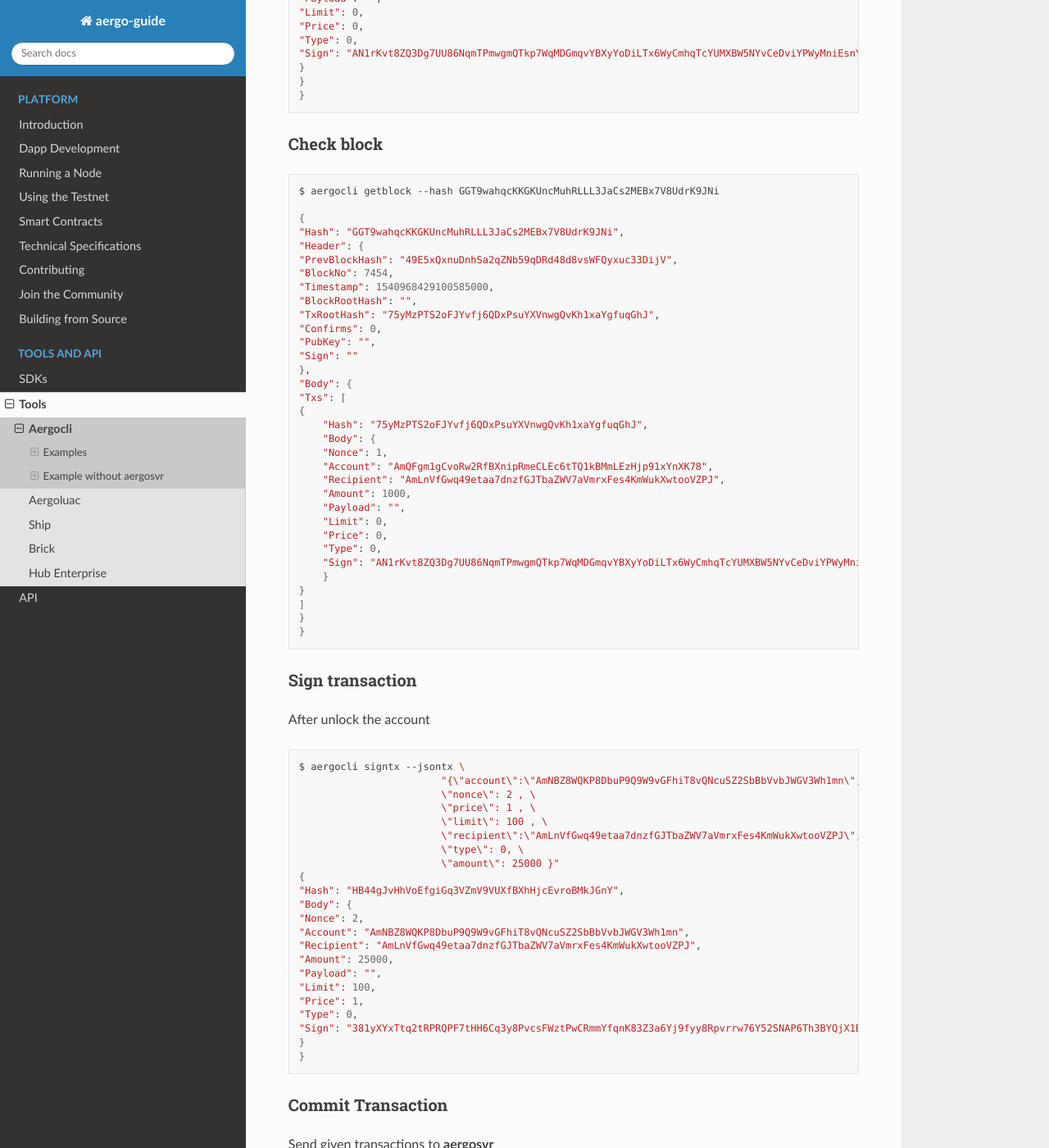
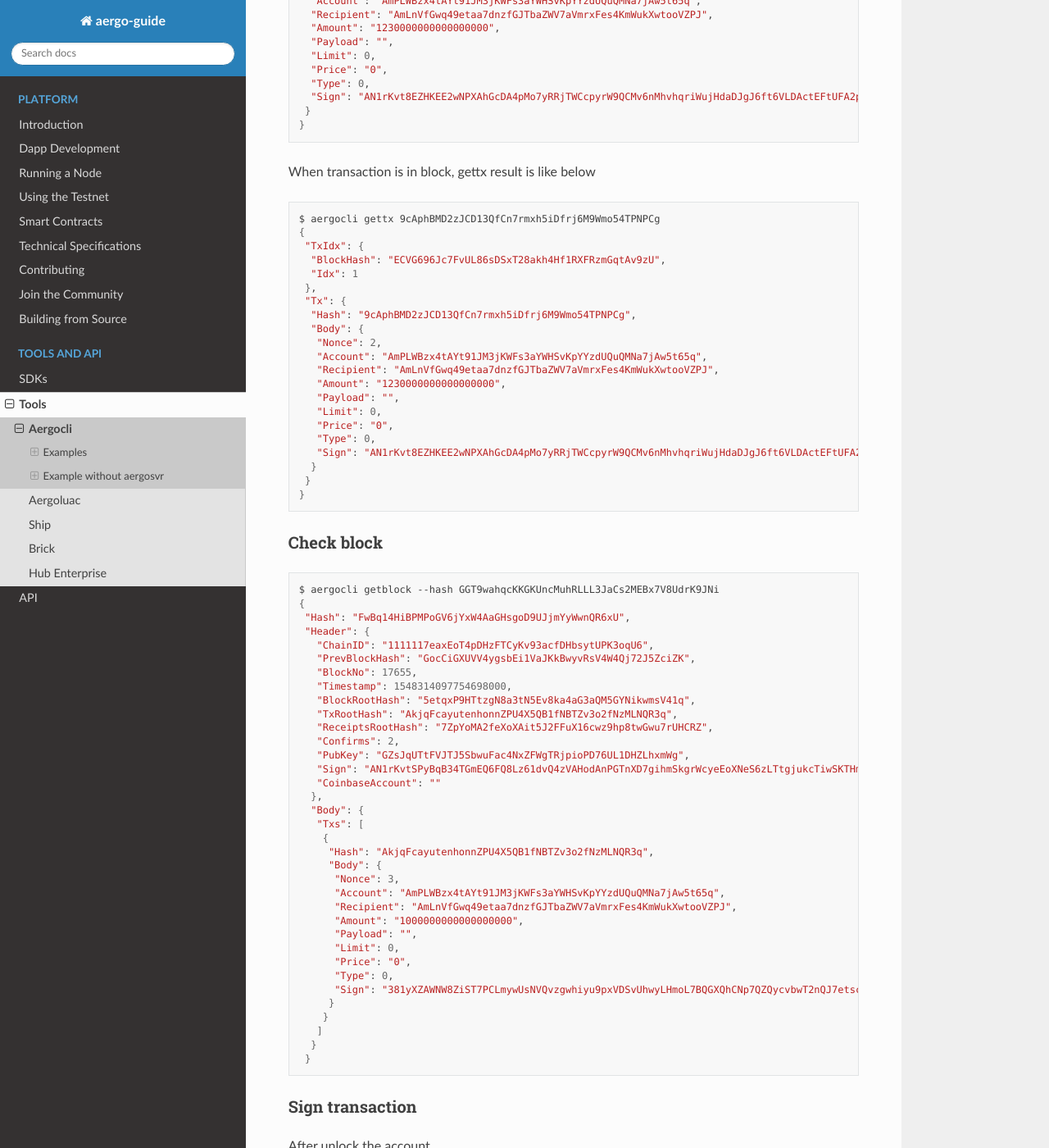
Before and after one commit to aergoio/guide, a Sphinx documentation site: the page built from source/tools/aergocli.rst, in a window 1280 px wide and 1400 px high, scrolled down 2079 px. Shown: the whole window at 82% size. Built offline with Sphinx 7.4.7 and the Read the Docs theme 2.0.0, drawn with Linux system fonts in a browser that asks for light colours; some of the changed text lies outside the part shown.

Commit message:
Update aergocli.rst

```diff
--- a/source/tools/aergocli.rst
+++ b/source/tools/aergocli.rst
@@ -85,35 +85,60 @@
 
 .. code-block:: shell
 
-    $ ./aergocli sendtx --from AmQFgm1gCvoRw2RfBXnipRmeCLEc6tTQ1kBMmLEzHjp91xYnXK78 --to AmLnVfGwq49etaa7dnzfGJTbaZWV7aVmrxFes4KmWukXwtooVZPJ --amount 1000
-    75yMzPTS2oFJYvfj6QDxPsuYXVnwgQvKh1xaYgfuqGhJ TX_OK
+    $ ./aergocli sendtx --from AmPLWBzx4tAYt91JM3jKWFs3aYWHSvKpYYzdUQuQMNa7jAw5t65q --to AmLnVfGwq49etaa7dnzfGJTbaZWV7aVmrxFes4KmWukXwtooVZPJ --amount 1aergo
+    {
+     "hash": "AkjqFcayutenhonnZPU4X5QB1fNBTZv3o2fNzMLNQR3q"
+    }
 
 Look up transaction
 ~~~~~~~~~~~~~~~~~~~
 
+Use gettx command. If transaction is in block, return transaction with index that represent where it's included.
+
+When transaction is in mempool, gettx result is like below
+
 .. code-block:: shell
 
-    $ aergocli gettx 75yMzPTS2oFJYvfj6QDxPsuYXVnwgQvKh1xaYgfuqGhJ
+    $ aergocli gettx 9cAphBMD2zJCD13QfCn7rmxh5iDfrj6M9Wmo54TPNPCg
+    {
+     "Hash": "9cAphBMD2zJCD13QfCn7rmxh5iDfrj6M9Wmo54TPNPCg",
+     "Body": {
+      "Nonce": 2,
+      "Account": "AmPLWBzx4tAYt91JM3jKWFs3aYWHSvKpYYzdUQuQMNa7jAw5t65q",
+      "Recipient": "AmLnVfGwq49etaa7dnzfGJTbaZWV7aVmrxFes4KmWukXwtooVZPJ",
+      "Amount": "1230000000000000000",
+      "Payload": "",
+      "Limit": 0,
+      "Price": "0",
+      "Type": 0,
+      "Sign": "AN1rKvt8EZHKEE2wNPXAhGcDA4pMo7yRRjTWCcpyrW9QCMv6nMhvhqriWujHdaDJgJ6ft6VLDActEFtUFA2pRnRJFVFSWxPSR"
+     }
+    }
 
-    Confirm:  {
-    "TxIdx": {
-    "BlockHash": "GGT9wahqcKKGKUncMuhRLLL3JaCs2MEBx7V8UdrK9JNi",
-    "Idx": 0
-    },
-    "Tx": {
-    "Hash": "75yMzPTS2oFJYvfj6QDxPsuYXVnwgQvKh1xaYgfuqGhJ",
-    "Body": {
-    "Nonce": 1,
-    "Account": "AmQFgm1gCvoRw2RfBXnipRmeCLEc6tTQ1kBMmLEzHjp91xYnXK78",
-    "Recipient": "AmLnVfGwq49etaa7dnzfGJTbaZWV7aVmrxFes4KmWukXwtooVZPJ",
-    "Amount": 1000,
-    "Payload": "",
-    "Limit": 0,
-    "Price": 0,
-    "Type": 0,
-    "Sign": "AN1rKvt8ZQ3Dg7UU86NqmTPmwgmQTkp7WqMDGmqvYBXyYoDiLTx6WyCmhqTcYUMXBW5NYvCeDviYPWyMniEsnYsYz2AdXFCno"
-    }
-    }
+When transaction is in block, gettx result is like below
+
+.. code-block:: shell
+
+    $ aergocli gettx 9cAphBMD2zJCD13QfCn7rmxh5iDfrj6M9Wmo54TPNPCg
+    {
+     "TxIdx": {
+      "BlockHash": "ECVG696Jc7FvUL86sDSxT28akh4Hf1RXFRzmGqtAv9zU",
+      "Idx": 1
+     },
+     "Tx": {
+      "Hash": "9cAphBMD2zJCD13QfCn7rmxh5iDfrj6M9Wmo54TPNPCg",
+      "Body": {
+       "Nonce": 2,
+       "Account": "AmPLWBzx4tAYt91JM3jKWFs3aYWHSvKpYYzdUQuQMNa7jAw5t65q",
+       "Recipient": "AmLnVfGwq49etaa7dnzfGJTbaZWV7aVmrxFes4KmWukXwtooVZPJ",
+       "Amount": "1230000000000000000",
+       "Payload": "",
+       "Limit": 0,
+       "Price": "0",
+       "Type": 0,
+       "Sign": "AN1rKvt8EZHKEE2wNPXAhGcDA4pMo7yRRjTWCcpyrW9QCMv6nMhvhqriWujHdaDJgJ6ft6VLDActEFtUFA2pRnRJFVFSWxPSR"
+      }
+     }
     }
 
 Check block
@@ -122,38 +147,40 @@
 .. code-block:: shell
 
     $ aergocli getblock --hash GGT9wahqcKKGKUncMuhRLLL3JaCs2MEBx7V8UdrK9JNi
-
     {
-    "Hash": "GGT9wahqcKKGKUncMuhRLLL3JaCs2MEBx7V8UdrK9JNi",
-    "Header": {
-    "PrevBlockHash": "49E5xQxnuDnhSa2qZNb59qDRd48d8vsWFQyxuc33DijV",
-    "BlockNo": 7454,
-    "Timestamp": 1540968429100585000,
-    "BlockRootHash": "",
-    "TxRootHash": "75yMzPTS2oFJYvfj6QDxPsuYXVnwgQvKh1xaYgfuqGhJ",
-    "Confirms": 0,
-    "PubKey": "",
-    "Sign": ""
-    },
-    "Body": {
-    "Txs": [
-    {
-        "Hash": "75yMzPTS2oFJYvfj6QDxPsuYXVnwgQvKh1xaYgfuqGhJ",
-        "Body": {
-        "Nonce": 1,
-        "Account": "AmQFgm1gCvoRw2RfBXnipRmeCLEc6tTQ1kBMmLEzHjp91xYnXK78",
-        "Recipient": "AmLnVfGwq49etaa7dnzfGJTbaZWV7aVmrxFes4KmWukXwtooVZPJ",
-        "Amount": 1000,
-        "Payload": "",
-        "Limit": 0,
-        "Price": 0,
-        "Type": 0,
-        "Sign": "AN1rKvt8ZQ3Dg7UU86NqmTPmwgmQTkp7WqMDGmqvYBXyYoDiLTx6WyCmhqTcYUMXBW5NYvCeDviYPWyMniEsnYsYz2AdXFCno"
+     "Hash": "FwBq14HiBPMPoGV6jYxW4AaGHsgoD9UJjmYyWwnQR6xU",
+     "Header": {
+       "ChainID": "1111117eaxEoT4pDHzFTCyKv93acfDHbsytUPK3oqU6",
+       "PrevBlockHash": "GocCiGXUVV4ygsbEi1VaJKkBwyvRsV4W4Qj72J5ZciZK",
+       "BlockNo": 17655,
+       "Timestamp": 1548314097754698000,
+       "BlockRootHash": "5etqxP9HTtzgN8a3tN5Ev8ka4aG3aQM5GYNikwmsV41q",
+       "TxRootHash": "AkjqFcayutenhonnZPU4X5QB1fNBTZv3o2fNzMLNQR3q",
+       "ReceiptsRootHash": "7ZpYoMA2feXoXAit5J2FFuX16cwz9hp8twGwu7rUHCRZ",
+       "Confirms": 2,
+       "PubKey": "GZsJqUTtFVJTJ5SbwuFac4NxZFWgTRjpioPD76UL1DHZLhxmWg",
+       "Sign": "AN1rKvtSPyBqB34TGmEQ6FQ8Lz61dvQ4zVAHodAnPGTnXD7gihmSkgrWcyeEoXNeS6zLTtgjukcTiwSKTHmMATGe8PXgwcJJK",
+       "CoinbaseAccount": ""
+      },
+      "Body": {
+       "Txs": [
+        {
+         "Hash": "AkjqFcayutenhonnZPU4X5QB1fNBTZv3o2fNzMLNQR3q",
+         "Body": {
+          "Nonce": 3,
+          "Account": "AmPLWBzx4tAYt91JM3jKWFs3aYWHSvKpYYzdUQuQMNa7jAw5t65q",
+          "Recipient": "AmLnVfGwq49etaa7dnzfGJTbaZWV7aVmrxFes4KmWukXwtooVZPJ",
+          "Amount": "1000000000000000000",
+          "Payload": "",
+          "Limit": 0,
+          "Price": "0",
+          "Type": 0,
+          "Sign": "381yXZAWNW8ZiST7PCLmywUsNVQvzgwhiyu9pxVDSvUhwyLHmoL7BQGXQhCNp7QZQycvbwT2nQJ7etscArfRbHu98Qi5MSmY"
+         }
         }
-    }
-    ]
-    }
-    }
+       ]
+      }
+     }
 
 Sign transaction
 ~~~~~~~~~~~~~~~~
@@ -162,27 +189,28 @@
 
 .. code-block:: shell
 
-    $ aergocli signtx --jsontx \
-                            "{\"account\":\"AmNBZ8WQKP8DbuP9Q9W9vGFhiT8vQNcuSZ2SbBbVvbJWGV3Wh1mn\", \
-                            \"nonce\": 2 , \
-                            \"price\": 1 , \
-                            \"limit\": 100 , \
-                            \"recipient\":\"AmLnVfGwq49etaa7dnzfGJTbaZWV7aVmrxFes4KmWukXwtooVZPJ\", \
-                            \"type\": 0, \
-                            \"amount\": 25000 }"
+    $ aergocli signtx --jsontx "{ \
+    \"Nonce\": 2, \
+    \"Account\": \"AmPLWBzx4tAYt91JM3jKWFs3aYWHSvKpYYzdUQuQMNa7jAw5t65q\", \
+    \"Recipient\": \"AmLnVfGwq49etaa7dnzfGJTbaZWV7aVmrxFes4KmWukXwtooVZPJ\", \
+    \"Amount\": \"1.23aergo\", \
+    \"Payload\": \"\", \
+    \"Limit\": 0, \
+    \"Price\": \"0\", \
+    \"Type\": 0 }"
     {
-    "Hash": "HB44gJvHhVoEfgiGq3VZmV9VUXfBXhHjcEvroBMkJGnY",
-    "Body": {
-    "Nonce": 2,
-    "Account": "AmNBZ8WQKP8DbuP9Q9W9vGFhiT8vQNcuSZ2SbBbVvbJWGV3Wh1mn",
-    "Recipient": "AmLnVfGwq49etaa7dnzfGJTbaZWV7aVmrxFes4KmWukXwtooVZPJ",
-    "Amount": 25000,
-    "Payload": "",
-    "Limit": 100,
-    "Price": 1,
-    "Type": 0,
-    "Sign": "381yXYxTtq2tRPRQPF7tHH6Cq3y8PvcsFWztPwCRmmYfqnK83Z3a6Yj9fyy8Rpvrrw76Y52SNAP6Th3BYQjX1Bcmf6NQrDHQ"
-    }
+     "Hash": "9cAphBMD2zJCD13QfCn7rmxh5iDfrj6M9Wmo54TPNPCg",
+     "Body": {
+      "Nonce": 2,
+      "Account": "AmPLWBzx4tAYt91JM3jKWFs3aYWHSvKpYYzdUQuQMNa7jAw5t65q",
+      "Recipient": "AmLnVfGwq49etaa7dnzfGJTbaZWV7aVmrxFes4KmWukXwtooVZPJ",
+      "Amount": "1230000000000000000",
+      "Payload": "",
+      "Limit": 0,
+      "Price": "0",
+      "Type": 0,
+      "Sign": "AN1rKvt8EZHKEE2wNPXAhGcDA4pMo7yRRjTWCcpyrW9QCMv6nMhvhqriWujHdaDJgJ6ft6VLDActEFtUFA2pRnRJFVFSWxPSR"
+     }
     }
 
 Commit Transaction
@@ -192,21 +220,27 @@
 
 .. code-block:: shell
 
-    $ aergocli committx --jsontx "{ \
-    \"Hash\": \"HB44gJvHhVoEfgiGq3VZmV9VUXfBXhHjcEvroBMkJGnY\", \
-    \"Body\": { \
-    \"Nonce\": 2, \
-    \"Account\": \"AmNBZ8WQKP8DbuP9Q9W9vGFhiT8vQNcuSZ2SbBbVvbJWGV3Wh1mn\", \
-    \"Recipient\": \"AmLnVfGwq49etaa7dnzfGJTbaZWV7aVmrxFes4KmWukXwtooVZPJ\", \
-    \"Amount\": 25000, \
-    \"Payload\": \"\", \
-    \"Limit\": 100, \
-    \"Price\": 1, \
-    \"Type\": 0, \
-    \"Sign\": \"381yXYxTtq2tRPRQPF7tHH6Cq3y8PvcsFWztPwCRmmYfqnK83Z3a6Yj9fyy8Rpvrrw76Y52SNAP6Th3BYQjX1Bcmf6NQrDHQ\" \
-    } \
+    $ aergocli -p 27845 committx --jsontx "{
+    \"Hash\": \"9cAphBMD2zJCD13QfCn7rmxh5iDfrj6M9Wmo54TPNPCg\",
+    \"Body\": {
+      \"Nonce\": 2,
+      \"Account\": \"AmPLWBzx4tAYt91JM3jKWFs3aYWHSvKpYYzdUQuQMNa7jAw5t65q\",
+      \"Recipient\": \"AmLnVfGwq49etaa7dnzfGJTbaZWV7aVmrxFes4KmWukXwtooVZPJ\",
+      \"Amount\": \"1230000000000000000\",
+      \"Payload\": \"\",
+      \"Limit\": 0,
+      \"Price\": \"0\",
+      \"Type\": 0,
+      \"Sign\": \"AN1rKvt8EZHKEE2wNPXAhGcDA4pMo7yRRjTWCcpyrW9QCMv6nMhvhqriWujHdaDJgJ6ft6VLDActEFtUFA2pRnRJFVFSWxPSR\"
+    }
     }"
-    1 : HB44gJvHhVoEfgiGq3VZmV9VUXfBXhHjcEvroBMkJGnY TX_OK
+    {
+     "results": [
+      {
+       "hash": "9cAphBMD2zJCD13QfCn7rmxh5iDfrj6M9Wmo54TPNPCg"
+      }
+     ]
+    }
 
 
 
@@ -271,25 +305,26 @@
 
 .. code-block:: shell
 
-    $ aergocli signtx --address AmNFcocofUvmyLtXA6WgpANbjiF7RScGvQ4memNyNzS4ARJox3yq --jsontx \
-                        "{\"account\":\"AmNBZ8WQKP8DbuP9Q9W9vGFhiT8vQNcuSZ2SbBbVvbJWGV3Wh1mn\", \
-                        \"nonce\": 2 , \
-                        \"price\": 1 , \
-                        \"limit\": 100 , \
-                        \"recipient\":\"AmLnVfGwq49etaa7dnzfGJTbaZWV7aVmrxFes4KmWukXwtooVZPJ\", \
-                        \"type\": 0, \
-                        \"amount\": 25000 }" --path path/to/save/account --password yourpasswordhere
+    $ aergocli -p 17845 signtx --address AmPLWBzx4tAYt91JM3jKWFs3aYWHSvKpYYzdUQuQMNa7jAw5t65q --jsontx "{ \
+    \"Nonce\": 2, \
+    \"Account\": \"AmPLWBzx4tAYt91JM3jKWFs3aYWHSvKpYYzdUQuQMNa7jAw5t65q\", \
+    \"Recipient\": \"AmLnVfGwq49etaa7dnzfGJTbaZWV7aVmrxFes4KmWukXwtooVZPJ\", \
+    \"Amount\": \"1.23aergo\", \
+    \"Payload\": \"\", \
+    \"Limit\": 0, \
+    \"Price\": \"0\", \
+    \"Type\": 0 }" --path path/to/save/account --password yourpasswordhere
     {
-        "Hash": "HB44gJvHhVoEfgiGq3VZmV9VUXfBXhHjcEvroBMkJGnY",
-        "Body": {
-            "Nonce": 2,
-            "Account": "AmNBZ8WQKP8DbuP9Q9W9vGFhiT8vQNcuSZ2SbBbVvbJWGV3Wh1mn",
-            "Recipient": "AmLnVfGwq49etaa7dnzfGJTbaZWV7aVmrxFes4KmWukXwtooVZPJ",
-            "Amount": 25000,
-            "Payload": "",
-            "Limit": 100,
-            "Price": 1,
-            "Type": 0,
-            "Sign": "381yXYxTtq2tRPRQPF7tHH6Cq3y8PvcsFWztPwCRmmYfqnK83Z3a6Yj9fyy8Rpvrrw76Y52SNAP6Th3BYQjX1Bcmf6NQrDHQ"
-        }
+     "Hash": "9cAphBMD2zJCD13QfCn7rmxh5iDfrj6M9Wmo54TPNPCg",
+     "Body": {
+      "Nonce": 2,
+      "Account": "AmPLWBzx4tAYt91JM3jKWFs3aYWHSvKpYYzdUQuQMNa7jAw5t65q",
+      "Recipient": "AmLnVfGwq49etaa7dnzfGJTbaZWV7aVmrxFes4KmWukXwtooVZPJ",
+      "Amount": "1230000000000000000",
+      "Payload": "",
+      "Limit": 0,
+      "Price": "0",
+      "Type": 0,
+      "Sign": "AN1rKvt8EZHKEE2wNPXAhGcDA4pMo7yRRjTWCcpyrW9QCMv6nMhvhqriWujHdaDJgJ6ft6VLDActEFtUFA2pRnRJFVFSWxPSR"
+     }
     }
```
